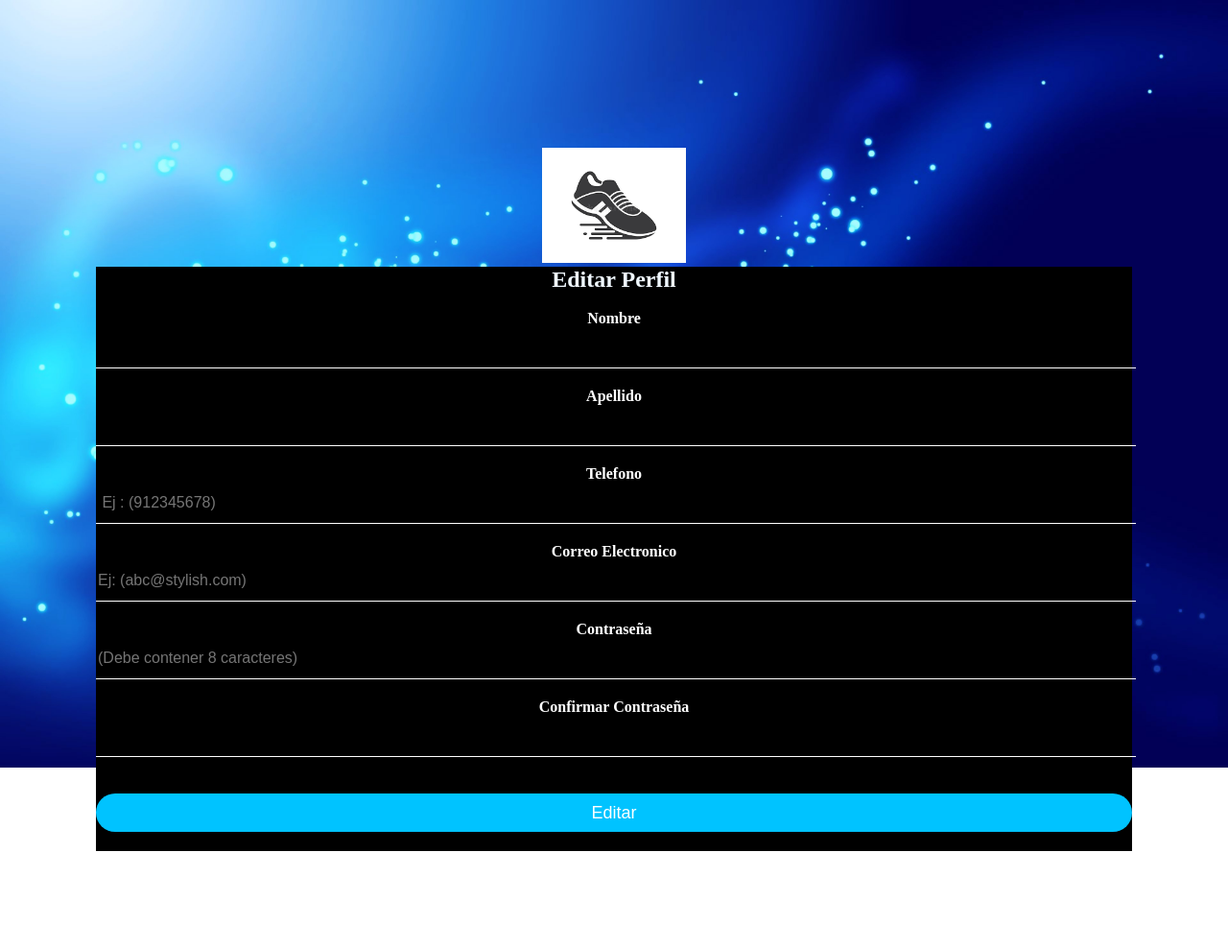
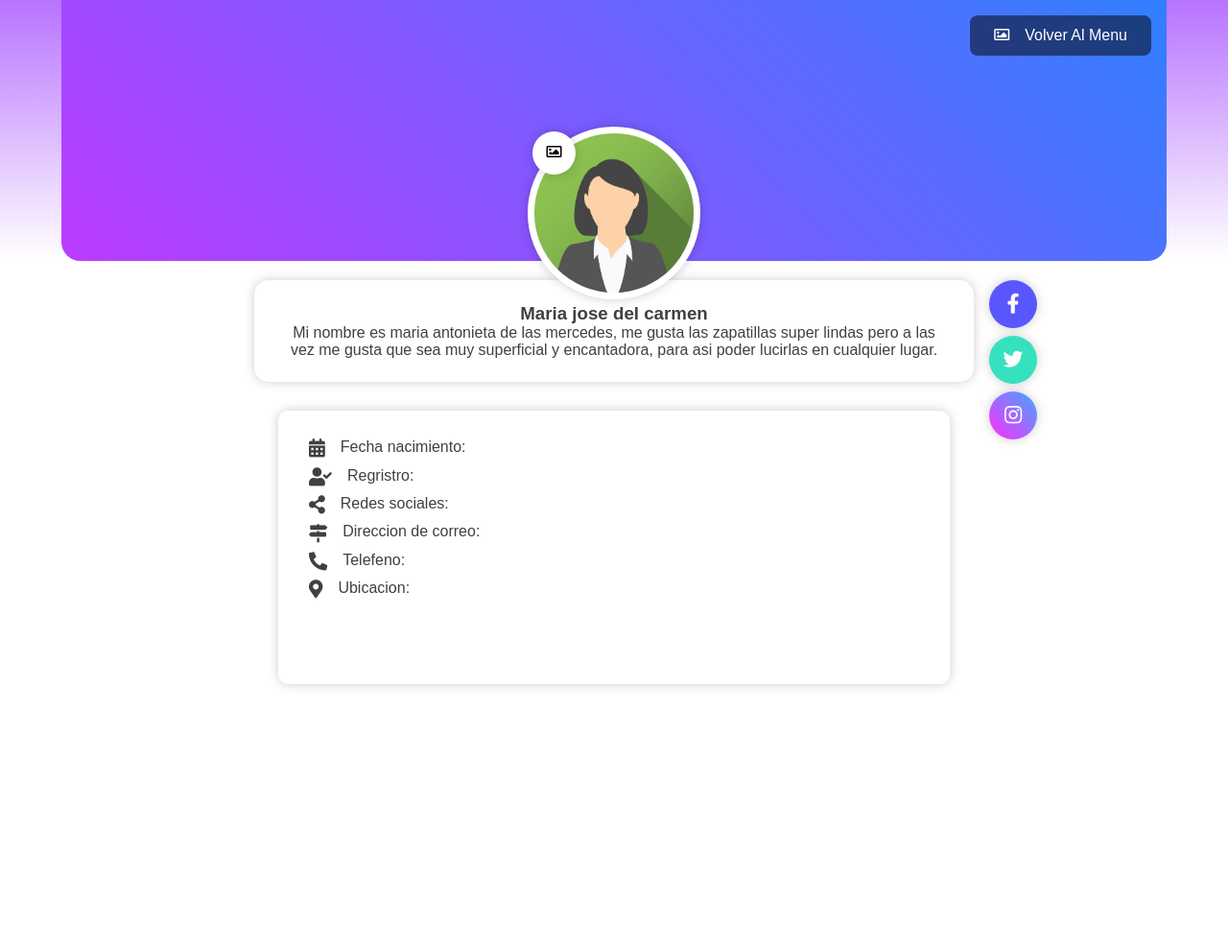
Before and after one commit to Sadrach97/ProyectoWeb_Dj_ango, a Django app: page /editar in a window 1280 px wide. Shown: the whole page at 96% size. After the commit the page ends 717 px from the top, so only its background shows below. Run offline with Django 4.2, Linux system fonts and the light colour scheme; some libraries are stand-ins or nearby versions.

Commit message:
cambios parte 5

```diff
--- a/ProyectoWeb/StylishFoot/TiendaOnline/static/css/editar.css
+++ b/ProyectoWeb/StylishFoot/TiendaOnline/static/css/editar.css
@@ -1,91 +1,218 @@
-.cen{
-    text-align: right;
+html{
+  -webkit-text-size-adjust: 100%;
+  -ms-text-size-adjust: 100%;
+  text-size-adjust: 100%;
+  line-height: 1.4;
 }
-.achicar{
-    font-size: 20px;
+
+*{
+  margin: 0;
+  padding: 0;
+  -webkit-box-sizing: border-box;
+  box-sizing: border-box;
 }
 body{
-  margin: 0;
-  padding: 0;
-  background: url(../img/fondo.jpg) no-repeat center top;
-  background-size: cover;
-  font-family: sans-serif;
-  height: 100vh;
+  color: #404040;
+  font-family: "Arial", 'Segoe UI', Tahoma, sans-serif, Helvetica Neue, Helvetica;
 }
-  .login-box label {
+/*=====================================
+estilos de la utilidad
+Copiar esto
+=====================================*/
+.seccion-perfil-usuario .perfil-usuario-body,
+.seccion-perfil-usuario {
+    display: flex;
+    flex-wrap: wrap;
+    flex-direction: column;
+    align-items: center;
+}
+.seccion-perfil-usuario .perfil-usuario-header{
+  width: 100%;
+  display: flex;
+  justify-content: center;
+  background: linear-gradient(#B873FF, transparent);
+  margin-bottom: 1.25rem;
+}
+.seccion-perfil-usuario .perfil-usuario-portada{
+  display: block;
+  position: relative;
+  width: 90%;
+  height: 17rem;
+  background-image: linear-gradient(45deg, #BC3CFF, #317FFF);
+  border-radius: 0 0 20px 20px;
+}
+.seccion-perfil-usuario .perfil-usuario-portada .boton-portada{
+  position: absolute;
+  top: 1rem;
+  right: 1rem;
+  border: 0;
+  border-radius: 8px;
+  padding: 12px 25px;
+  background-color: rgba(0, 0, 0, .5);
+  color: #fff;
+  cursor: pointer;
+}
+.seccion-perfil-usuario .perfil-usuario-portada .boton-portada i {
+  margin-right: 1rem;
+}
+.seccion-perfil-usuario .perfil-usuario-avatar{
+  display: flex;
+  width: 180px;
+  height: 180px;
+  align-items: center;
+  justify-content: center;
+  border: 7px solid #FFFFFF;
+  background-color: #DFE5F2;
+  border-radius: 50%;
+  box-shadow: 0 0 12px rgba(0, 0, 0, .2);
+  position: absolute;
+  bottom: -40px;
+  left: calc(50% - 90px);
+  z-index: 1;
+}
+.seccion-perfil-usuario .perfil-usuario-avatar img{
+  width: 100%;
+  position: relative;
+  border-radius: 50%;
+}
+.seccion-perfil-usuario .perfil-usuario-avatar .boton-avatar {
+  position: absolute;
+  left: -2px;
+  top: -2px;
+  border: 0;
+  background-color: #fff;
+  box-shadow: 0 0 12px rgba(0, 0, 0, .2);
+  width: 45px;
+  height: 45px;
+  border-radius: 50%;
+  cursor: pointer;
+}
+.seccion-perfil-usuario .perfil-usuario-body {
+  width: 70%;
+  position: relative;
+  max-width: 750px;
   text-align: center;
-    padding: 0;
-    font-weight: bold;
+}
+.seccion-perfil-usuario .perfil-usuario-body .titulo {
   display: block;
+  width: 100%;
+  font-size: 1.75em;
+  margin-bottom: 0.5rem;
+  text-align: center;
+}
+.seccion-perfil-usuario .perfil-usuario-body .texto {
+  color: #848484;
+  font-size: 0.95em;
+}
+.seccion-perfil-usuario .perfil-usuario-footer,
+.seccion-perfil-usuario .perfil-usuario-bio {
+    display: flex;
+    flex-wrap: wrap;
+    padding: 1.5rem 2rem;
+    box-shadow: 0 0 12px rgba(0, 0, 0, .2);
+    background-color: #fff;
+    border-radius: 15px;
+    width: 100%;
+    text-align: center;
+    flex-direction: column;
+}
+.seccion-perfil-usuario .perfil-usuario-bio {
+  margin-bottom: 1.25rem;
+  text-align: center;
+}
+.seccion-perfil-usuario .lista-datos {
+  width: 700px;
+  margin: 10px;
+  height: 285px;
+  list-style: none;
+  box-shadow: 0 0 12px rgba(0, 0, 0, .2);
+  border-radius: 10px;
+  padding: 1.5rem 2rem;
+  display: flex;
+  flex-wrap: wrap;
+  flex-direction: column;
+}
+.seccion-perfil-usuario .lista-datos li {
+  padding: 5px 0;
+}
+.seccion-perfil-usuario .lista-datos li>.icono {
+  margin-right: 1rem;
+  font-size: 1.2rem;
+  vertical-align: middle;
+}
+.seccion-perfil-usuario .redes-sociales {
+  position: absolute;
+  right: calc(0px - 50px - 1rem);
+  top: 0;
+  display: flex;
+  flex-direction: column;
 }
 
-  .login-box input {
-    margin: 0;
-    width: 100%;
-    margin-bottom: 20px;
+.seccion-perfil-usuario .redes-sociales .boton-redes {
+  border: 0;
+  background-color: #fff;
+  text-decoration: none;
+  display: inline-flex;
+  align-items: center;
+  justify-content: center;
+  width: 50px;
+  height: 50px;
+  border-radius: 50%;
+  color: #fff;
+  box-shadow: 0 0 12px rgba(0, 0, 0, .2);
+  font-size: 1.3rem;
 }
 
-  .login-box input[type="text"], .login-box input[type="password"] {
-    border: none;
-    border-bottom: 1px solid rgb(255, 255, 255);
-    background: transparent;
-    outline: none;
-    height: 40px;
-    color: #fff;
-    font-size: 16px;
-    width: 20;
+.seccion-perfil-usuario .redes-sociales .boton-redes+.boton-redes {
+  margin-top: .5rem;
 }
 
-  .login-box input[type="submit"] {
-    border: none;
-    outline: none;
-    height: 40px;
-    background: #00c3ff;
-    color: #fff;
-    font-size: 18px;
-    border-radius: 20px;
-  }
-  .login-box input[type="email"]{
-    border: none;
-    border-bottom: 1px solid #fff;
-    background: transparent;
-    outline: none;
-    height: 40px;
-    color: #fff;
-    font-size: 16px;
-  }
-  .login-box input[type="number"]{
-    border: none;
-    border-bottom: 1px solid #fff;
-    background: transparent;
-    outline: none;
-    height: 40px;
-    color: #fff;
-    font-size: 16px;
+.seccion-perfil-usuario .boton-redes.facebook {
+  background-color: #5955FF;
 }
 
-  .login-box input[type="submit"]:hover {
-    cursor: pointer;
-    background: #0026ff;
-    color: #000;
+.seccion-perfil-usuario .boton-redes.twitter {
+  background-color: #35E1BF;
 }
 
-  .login-box a {
-    text-decoration: none;
-    font-size: 12px;
-    line-height: 20px;
-    color: darkgrey;
+.seccion-perfil-usuario .boton-redes.instagram {
+  background: linear-gradient(45deg, #FF2DFD, #40A7FF);
 }
 
-  .login-box a:hover {
-    color: #fff;
+/* adactacion a dispositivos */
+@media (max-width: 750px) {
+  .seccion-perfil-usuario .lista-datos {
+      width: 100%;
   }
-  body, h1, h2, h3, h4, h5, h6  {
-    margin: 0;
-    font-family: Sofia, serif;
+
+  .seccion-perfil-usuario .perfil-usuario-portada,
+  .seccion-perfil-usuario .perfil-usuario-body {
+      width: 95%;
   }
-  form{
+
+  .seccion-perfil-usuario .redes-sociales {
+      position: relative;
+      flex-direction: row;
+      width: 100%;
+      left: 0;
       text-align: center;
-      margin: 0px;
-      padding: 100px;
+      margin-top: 1rem;
+      margin-bottom: 1rem;
+      align-items: center;
+      justify-content: center
   }
+
+  .seccion-perfil-usuario .redes-sociales .boton-redes+.boton-redes {
+      margin-left: 1rem;
+      margin-top: 0;
+  }
+}
+.mensaje a {
+  color: inherit;
+  margin-right: .5rem;
+  display: inline-block;
+}
+.mensaje a:hover {
+  color: #309B76;
+  transform: scale(1.4)
+}
--- a/ProyectoWeb/StylishFoot/TiendaOnline/templates/Editar_perfil.html
+++ b/ProyectoWeb/StylishFoot/TiendaOnline/templates/Editar_perfil.html
@@ -1,123 +1,60 @@
+{% load static %}
 <!DOCTYPE html>
 <html lang="en">
 <head>
     <meta charset="UTF-8">
     <meta http-equiv="X-UA-Compatible" content="IE=edge">
     <meta name="viewport" content="width=device-width, initial-scale=1.0">
-    <link type="text/css" rel="stylesheet" href="css/editar.css">
-    <title>Editar Perfil</title>
+    <title>Perfil</title>
+
+    <link rel="stylesheet" type="text/css" href="{% static 'css/editar.css' %}">
+    <link rel="stylesheet" type="text/css" href="https://necolas.github.io/normalize.css/8.0.1/normalize.css">
+    <link rel="stylesheet" href="https://pro.fontawesome.com/releases/v5.10.0/css/all.css" integrity="sha384-AYmEC3Yw5cVb3ZcuHtOA93w35dYTsvhLPVnYs9eStHfGJvOvKxVfELGroGkvsg+p" crossorigin="anonymous" />
 </head>
 <body>
-    <br>
-    <br>
-    <br>
-    <div class="container">
-        <div class="row">
-        <div class="col-md-6"></div>
-        <div class="col-md-2"></div>
-        <div class="col-md-4">
+    <section class="seccion-perfil-usuario">
+        <div class="perfil-usuario-header">
+            <div class="perfil-usuario-portada">
+                <div class="perfil-usuario-avatar">
+                    <img src="{% static 'img/img_avatar2.jpg' %}" alt="img-avatar">
+                    <button type="button" class="boton-avatar">
+                        <i class="far fa-image"></i>
+                    </button>
+                </div>
 
-    </div>
+                <button type="button" class="boton-portada">
+                    <i class="far fa-image"></i>Volver Al Menu
+                </button>
+            </div>
+        </div>
+        <div class="perfil-usuario-body">
+            <div class="perfil-usuario-bio">
+                <h3 class="titulo2">Maria jose del carmen</h3>
+                <p class="text">Mi nombre es maria antonieta de las mercedes, me gusta las zapatillas super lindas
+                    pero a las vez me gusta que sea muy superficial y encantadora, para asi poder lucirlas en cualquier lugar.
+                </p>
+            </div>
+            <div class="container perfil-usuaraio-footer">
+                <div class="row">
+                    <div class="col-md-6">
+                        <ul class="lista-datos" style="text-align: left;">
+                            <li><i class="icono fas fa-calendar-alt"></i>Fecha nacimiento:</li>
+                            <li><i class="icono fas fa-user-check"></i>Regristro:</li>
+                            <li><i class="icono fas fa-share-alt"></i>Redes sociales:</li>
 
-</div>
-
-
-        <center><form action="../logeado.html" name="f2" id="form1">
-            <div class=" row form ">
-                <div class="col-md-6">
-                    <div class="row ">
-
-                        <div class="col-12">
-                        <img style="width: 150px;" class="rounded-3" src="img/logo.png" alt="No Hay Imagen">
-                        </div>
-
-
-
+                            <li><i class="icono fas fa-map-signs"></i>Direccion de correo:</li>
+                            <li><i class="icono fas fa-phone-alt"></i>Telefeno:</li>
+                            <li><i class="icono fas fa-map-marker-alt"></i>Ubicacion:</li>
+                        </ul>
                     </div>
                 </div>
-                <div class="col-md-6 " style="background-color: black; color: white;">
-                <div class="col-md-4"></div>
-                <div class="row login-box" style="border: white;" >
-                    <div class="col-4"></div>
-                    <div class="col-4">
-                    <h2 class="fst-italic" style="color: aliceblue;">Editar Perfil</h2>
-                </div>
-                <br>
-                    <div class="col-md-6 form ">
-
-                <label for="nombre">Nombre</label>
-
-                <input type="text" class="form-control1 rounded" id="nombre1"required minlength="4" maxlength="12">
-
-
-
-
             </div>
-
-            <div class="col-md-6 form">
-                <label for="appate">Apellido</label>
-                <input type="text" class="form-control1" id="appate1" name="appate" required minlength="4" maxlength="12">
-
+            <div class="redes-sociales">
+                <a href="" class="boton-redes facebook fab fa-facebook-f"><i class="icon-facebook"></i></a>
+                <a href="" class="boton-redes twitter fab fa-twitter"><i class="icon-twitter"></i></a>
+                <a href="" class="boton-redes instagram fab fa-instagram"><i class="icon-instagram"></i></a>
             </div>
-
-                <div class="col-md-6 form">
-                <label for="Telefono">Telefono</label>
-                <input type="number" class="form-control1" placeholder=" Ej : (912345678)" id="Telefono"required minlength="4" maxlength="12">
-                <i class="fas fa-check-circle"></i>
-                <i class="fas fa-exclamation-circle"></i>
-
-            </div>
-
-            <div class="col-md-12 form">
-                <label for="Correo">Correo Electronico</label>
-                <input type="email" readonly class="form-control1" placeholder="Ej: (abc@stylish.com)" id="Correo1" name="Correo" required>
-
-            </div>
-
-                <div class="col-md-6 form">
-                <label for="Contraseña">Contraseña</label>
-                <input type="password" class="form-control1" placeholder="(Debe contener 8 caracteres)" name="clave11" id="Contraseña" style="color: white;" required minlength="8" maxlength="12">
-
-            </div>
-            <div class="col-md-6 form">
-                <label for="sContraseña">Confirmar Contraseña</label>
-                <input type="password" class="form-control1" name="clave22" id ="sContraseña"required minlength="8" maxlength="12">
-
-            </div>
-
-
-            <div class="col-md-2"></div>
-            <div class="col-md-2">
-                <br>
-                <input type="submit"  onclick="comprobarClave()"  value="Editar">
-
-
-
-            </div>
-            </div>
-            </div>
-            </div>
-
-
-
-
-
-        </form></center>
-
-
-
-    </div>
-
-
-
-
-
-
-
-
-    <script src="https://cdn.jsdelivr.net/npm/bootstrap@5.1.3/dist/js/bootstrap.bundle.min.js" integrity="sha384-ka7Sk0Gln4gmtz2MlQnikT1wXgYsOg+OMhuP+IlRH9sENBO0LRn5q+8nbTov4+1p" crossorigin="anonymous"></script>
-    <script src="https://cdn.jsdelivr.net/npm/@popperjs/core@2.10.2/dist/umd/popper.min.js" integrity="sha384-7+zCNj/IqJ95wo16oMtfsKbZ9ccEh31eOz1HGyDuCQ6wgnyJNSYdrPa03rtR1zdB" crossorigin="anonymous"></script>
-    <script src="https://cdn.jsdelivr.net/npm/bootstrap@5.1.3/dist/js/bootstrap.min.js" integrity="sha384-QJHtvGhmr9XOIpI6YVutG+2QOK9T+ZnN4kzFN1RtK3zEFEIsxhlmWl5/YESvpZ13" crossorigin="anonymous"></script>
-    <script src="jq.js"></script>
+        </div>
+    </section>
 </body>
 </html>
--- a/ProyectoWeb/StylishFoot/TiendaOnline/templates/Menú.html
+++ b/ProyectoWeb/StylishFoot/TiendaOnline/templates/Menú.html
@@ -86,7 +86,7 @@
     </label>
     </div>
 
-    <div class="container" style="background-color:#ff0000">
+    <div class="container" style="background-color:#ff000000">
 
         <button type="button" onclick="document.getElementById('id01').style.display='none'" class="cancelbtn">Cancel</button>
         <span class="psw">Forgot <a href="#">password?</a></span>
@@ -257,19 +257,15 @@ window.onclick = function(event) {
             <div class="contenedor-botones">
                         <button class="boton">
                             <div class="icono">
-
                                 <svg xmlns="http://www.w3.org/2000/svg" width="16" height="16" fill="currentColor" class="bi bi-arrow-right-short" viewBox="0 0 16 16">
                                     <path fill-rule="evenodd" d="M4 8a.5.5 0 0 1 .5-.5h5.793L8.146 5.354a.5.5 0 1 1 .708-.708l3 3a.5.5 0 0 1 0 .708l-3 3a.5.5 0 0 1-.708-.708L10.293 8.5H4.5A.5.5 0 0 1 4 8z"/>
                                 </svg>
-
                                 <a href="{% url 'registrar' %}"><span>REGISTRATE</span></a>
                             </div>
                         </button>
                     </div>
-
             </div>
         </div>
-
     </div>
     </div>
     </div>
```
Lines whose indentation alone changed are shown as unchanged.
